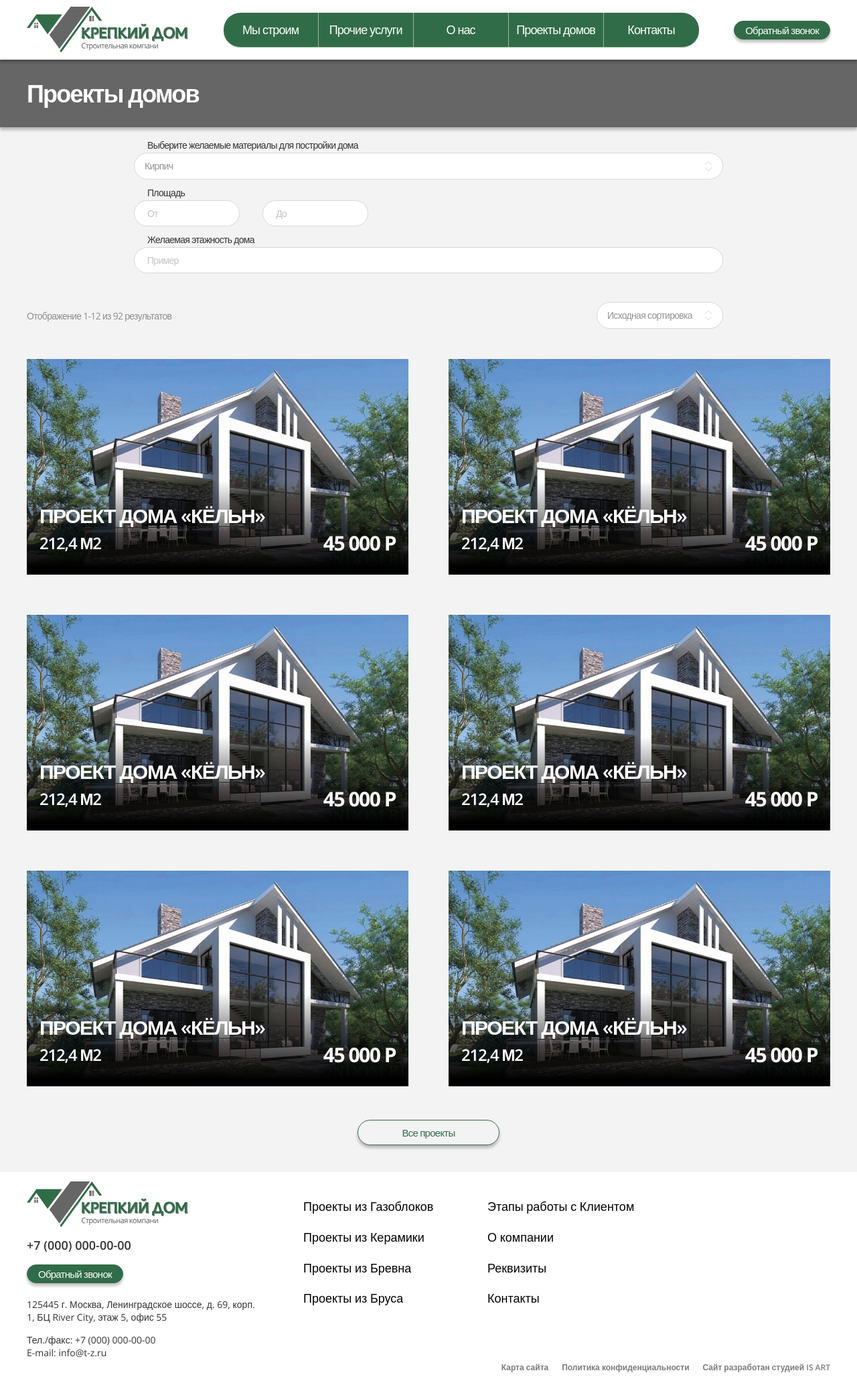
After one commit to HamsterNinja/strhome-theme, a PHP site: page /projects.html in a window 1280 px wide. The commit adds this page. Shown: the whole page at 67% size. Run offline with PHP 8.4, Linux system fonts and the light colour scheme.

Commit message:
страница поиска проектов

```diff
--- a/assets/scss/layout/header.scss
+++ b/assets/scss/layout/header.scss
@@ -3,6 +3,7 @@
     font-size: 0;
     position: relative;
     z-index: 10;
+    box-shadow: 0px 4px 4px rgba(0, 0, 0, 0.25);
 }
 .main-header .container {
     display: flex;
--- a/assets/scss/main.scss
+++ b/assets/scss/main.scss
@@ -12,6 +12,7 @@ html {
 *::before,
 *::after {
     box-sizing: inherit;
+    outline: none;
 }
 
 
@@ -29,6 +30,14 @@ ul{
 }
 h1,h2,h3,h4,h5,p{
     margin: 0;
+}
+select {
+    -webkit-appearance: none;
+    -moz-appearance: none;
+    appearance: none;
+    background-image: url(../images/caret.svg);
+    background-repeat: no-repeat;
+    background-position: calc(100% - 15px) 50%;
 }
 .container{
 	max-width: 1230px;
@@ -332,6 +341,8 @@ a.news-item {
 .seo-title {
     background: #666666;
     padding: 26px 0;
+    box-shadow: 0px 4px 4px rgba(0, 0, 0, 0.25);
+    position: relative;
 }
 .seo-title h1 {
     font-weight: 600;
@@ -699,6 +710,85 @@ a.foundation-item {
     color: #333333;
     margin-bottom: 30px;
 }
+.products-filter {
+    padding: 20px 0 10px;
+    background-color: #f3f3f3;
+}
+.products-filter form {
+    max-width: 880px;
+    width: 100%;
+    margin: 0 auto;
+}
+.filter-row {
+    margin-bottom: 13px;
+}
+.filter-row select {
+    width: 100%;
+    background-color: #FFFFFF;
+    border: 1px solid #D8D8D8;
+    border-radius: 100px;
+    padding: 11px 15px;
+    font-size: 14px;
+    letter-spacing: -0.05em;
+    color: #929292;
+}
+.filter-row input{
+    width: 100%;
+    background: #FFFFFF;
+    border: 1px solid #D8D8D8;
+    border-radius: 100px;
+    padding: 9px 19px;
+    font-size: 14px;
+    line-height: 13px;
+    letter-spacing: -0.05em;
+    color: #929292;
+}
+p.label-text {
+    font-size: 14px;
+    line-height: 13px;
+    letter-spacing: -0.05em;
+    color: #333333;
+    padding-left: 20px;
+    margin-bottom: 5px;
+}
+.filter-column {
+    width: 158px;
+    display: inline-block;
+    vertical-align: middle;
+    margin-right: 30px;
+}
+.filter-column:last-child{
+    margin-right: 0;
+}
+.sorting_block {
+    background-color: #f3f3f3;
+    padding: 20px 0;
+}
+.sorting_block-inner {
+    max-width: 1040px;
+    display: flex;
+    flex-wrap: wrap;
+    align-items: center;
+    justify-content: space-between;
+}
+.sorting_block-inner{}
+.number-of-posts{
+    font-size: 14px;
+    line-height: 19px;
+    letter-spacing: -0.05em;
+    color: #8F8F8F;
+}
+.sorting-value{}
+.sorting-value select {
+    font-size: 14px;
+    letter-spacing: -0.05em;
+    color: #8F8F8F;
+    background-color: #FFFFFF;
+    border: 1px solid #D8D8D8;
+    border-radius: 100px;
+    padding: 11px 45px 11px 15px;
+    color: #929292;
+}
 @import 'pages/home';
 @import 'components/buttons';
 @import 'layout/header';
--- /dev/null
+++ b/projects.html
@@ -0,0 +1,196 @@
+<!DOCTYPE html>
+<html>
+
+<head>
+    <title></title>
+    <meta name="viewport" content="width=device-width, initial-scale=1.0">
+    <link href="https://fonts.googleapis.com/css?family=Open+Sans:300,400,600,700,800" rel="stylesheet">
+    <link href="./assets/css/main.css" rel="stylesheet" type="text/css">
+</head>
+<body>
+    <header class="main-header">
+     	<div class="container">
+     		<div class="main-header-logo"><a href=""><img src="./assets/images/logo.svg" alt=""></a></div>
+     		<div class="main-header-menu">
+     			<ul>
+     				<li>
+     					<a href="">Мы строим</a>
+     					<ul class="sub-menu">
+     						<li><a href="">Газобетонные дома</a></li>
+     						<li><a href="">Дома из Керамического блока</a></li>
+     						<li><a href="">Кирпичные дома</a></li>
+     						<li><a href="">Дома из бруса</a></li>
+     						<li><a href="">Срубы</a></li>
+     					</ul>
+					</li>
+     				<li><a href="">Прочие услуги</a></li>
+     				<li><a href="">О нас</a></li>
+     				<li><a href="">Проекты домов</a></li>
+     				<li><a href="">Контакты</a></li>
+     			</ul>
+     		</div>
+     		<div class="main-header-callback"><a class="all-page-link" href="">Обратный звонок</a></div>
+     	</div>
+    </header>
+<main class='main-content' id="app">
+	<div class="seo-title">
+		<div class="container">
+			<h1>Проекты домов</h1>
+		</div>
+	</div>
+	<div class="products-filter">
+		<div class="container">
+			<form action="">
+				<div class="filter-row">
+					<p class="label-text">Выберите желаемые материалы для постройки дома</p>
+					<select name="" id="">
+						<option value="">Кирпич</option>
+						<option value="">Брус</option>
+						<option value="">Газобетон</option>
+					</select>
+				</div>
+				<div class="filter-row">
+					<p class="label-text">Площадь</p>
+					<div class="filter-column"><input type="number" placeholder="От"></div>
+					<div class="filter-column"><input type="number" placeholder="До"></div>
+				</div>
+				<div class="filter-row">
+					<p class="label-text">Желаемая этажность дома</p>
+					<input type="text" placeholder="Пример">
+				</div>
+			</form>
+		</div>
+	</div>
+	<div class="sorting_block">
+		<div class="container">
+			<div class="sorting_block-inner">
+				<div class="number-of-posts">Отображение 1-12 из 92 результатов</div>
+				<div class="sorting-value">
+					<select name="" id="">
+						<option value="">Исходная сортировка</option>
+						<option value="">По цене</option>
+						<option value="">По цене</option>
+					</select>
+				</div>
+			</div>
+		</div>
+	</div>
+	<div class="our-works">
+		<div class="container">
+			<div class="our-works-inner">
+
+					<a href="" class="our-works-item" style="background: linear-gradient(360deg, #000000 3.07%, rgba(89, 89, 89, 0) 43.4%),url(./assets/images/work.jpg)">
+						<div class="our-works-item-content">
+							<div class="our-works-item-name">ПРОЕКТ ДОМА «КЁЛЬН»</div>
+							<div class="our-works-item-info">
+								<div class="our-works-item-size">212,4 М2</div>
+								<div class="our-works-item-price">45 000 P</div>
+							</div>
+						</div>
+					</a>
+
+					<a href="" class="our-works-item" style="background: linear-gradient(360deg, #000000 3.07%, rgba(89, 89, 89, 0) 43.4%),url(./assets/images/work.jpg)">
+						<div class="our-works-item-content">
+							<div class="our-works-item-name">ПРОЕКТ ДОМА «КЁЛЬН»</div>
+							<div class="our-works-item-info">
+								<div class="our-works-item-size">212,4 М2</div>
+								<div class="our-works-item-price">45 000 P</div>
+							</div>
+						</div>
+					</a>
+
+					<a href="" class="our-works-item" style="background: linear-gradient(360deg, #000000 3.07%, rgba(89, 89, 89, 0) 43.4%),url(./assets/images/work.jpg)">
+						<div class="our-works-item-content">
+							<div class="our-works-item-name">ПРОЕКТ ДОМА «КЁЛЬН»</div>
+							<div class="our-works-item-info">
+								<div class="our-works-item-size">212,4 М2</div>
+								<div class="our-works-item-price">45 000 P</div>
+							</div>
+						</div>
+					</a>
+
+					<a href="" class="our-works-item" style="background: linear-gradient(360deg, #000000 3.07%, rgba(89, 89, 89, 0) 43.4%),url(./assets/images/work.jpg)">
+						<div class="our-works-item-content">
+							<div class="our-works-item-name">ПРОЕКТ ДОМА «КЁЛЬН»</div>
+							<div class="our-works-item-info">
+								<div class="our-works-item-size">212,4 М2</div>
+								<div class="our-works-item-price">45 000 P</div>
+							</div>
+						</div>
+					</a>
+
+					<a href="" class="our-works-item" style="background: linear-gradient(360deg, #000000 3.07%, rgba(89, 89, 89, 0) 43.4%),url(./assets/images/work.jpg)">
+						<div class="our-works-item-content">
+							<div class="our-works-item-name">ПРОЕКТ ДОМА «КЁЛЬН»</div>
+							<div class="our-works-item-info">
+								<div class="our-works-item-size">212,4 М2</div>
+								<div class="our-works-item-price">45 000 P</div>
+							</div>
+						</div>
+					</a>
+
+					<a href="" class="our-works-item" style="background: linear-gradient(360deg, #000000 3.07%, rgba(89, 89, 89, 0) 43.4%),url(./assets/images/work.jpg)">
+						<div class="our-works-item-content">
+							<div class="our-works-item-name">ПРОЕКТ ДОМА «КЁЛЬН»</div>
+							<div class="our-works-item-info">
+								<div class="our-works-item-size">212,4 М2</div>
+								<div class="our-works-item-price">45 000 P</div>
+							</div>
+						</div>
+					</a>
+
+			</div>
+			<a href="" class="all-page-link big view-all">Все проекты</a>
+		</div>
+	</div>
+
+
+</main>
+<footer class="main-footer">
+	<div class="footer-content">
+		<div class="container">
+			<div class="footer-content-info">
+				<div class="footer-logo"><a href=""><img src="./assets/images/logo.svg" alt=""></a></div>
+				<div class="footer-phone"><a href="">+7 (000) 000-00-00</a></div>
+				<div class="footer-callback"><a class="all-page-link" href="">Обратный звонок</a></div>
+				<div class="footer-contacts">
+					<p>125445 г. Москва, Ленинградское шоссе, д. 69, корп. 1, БЦ River City, этаж 5, офис 55</p>
+					<p>
+						Тел./факс: +7 (000) 000-00-00<br>
+						E-mail: info@t-z.ru
+					</p>
+				</div>
+			</div>
+			<div class="footer-content-menu">
+				<ul>
+					<li><a href="">Проекты из Газоблоков</a></li>
+					<li><a href="">Проекты из Керамики</a></li>
+					<li><a href="">Проекты из Бревна</a></li>
+					<li><a href="">Проекты из Бруса</a></li>
+				</ul>
+			</div>
+			<div class="footer-content-menu">
+				<ul>
+					<li><a href="">Этапы работы с Клиентом</a></li>
+					<li><a href="">О компании</a></li>
+					<li><a href="">Реквизиты</a></li>
+					<li><a href="">Контакты</a></li>
+				</ul>
+			</div>
+		</div>
+	</div>
+	<div class="under-footer">
+		<div class="container">
+			<div class="under-footer-link"><a href="">Карта сайта</a></div>
+			<div class="under-footer-link"><a href="">Политика конфиденциальности</a></div>
+			<div class="under-footer-link"><a href="">Сайт разработан студией IS ART</a></div>
+		</div>
+	</div>
+
+</footer>
+<script src="assets/js/vendors/jquery-3.4.1.min.js"></script>
+<script src="assets/js/vendors/slick.js"></script>
+<script src="assets/js/bundle.js"></script>
+</body>
+
+</html>
```
Also changed, not shown: views/projects.twig (added, +66 -0 lines), assets/css/main.css, assets/images/caret.svg (added).
